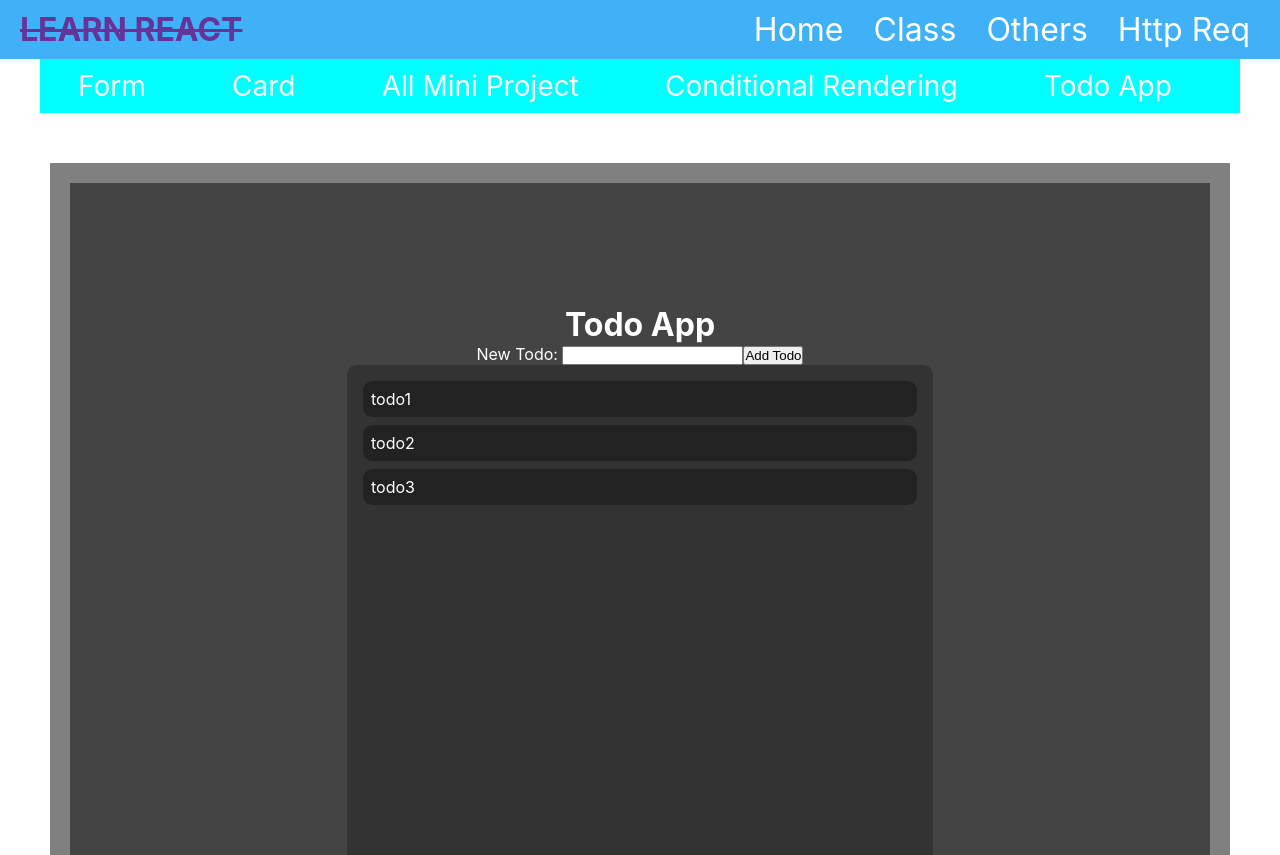
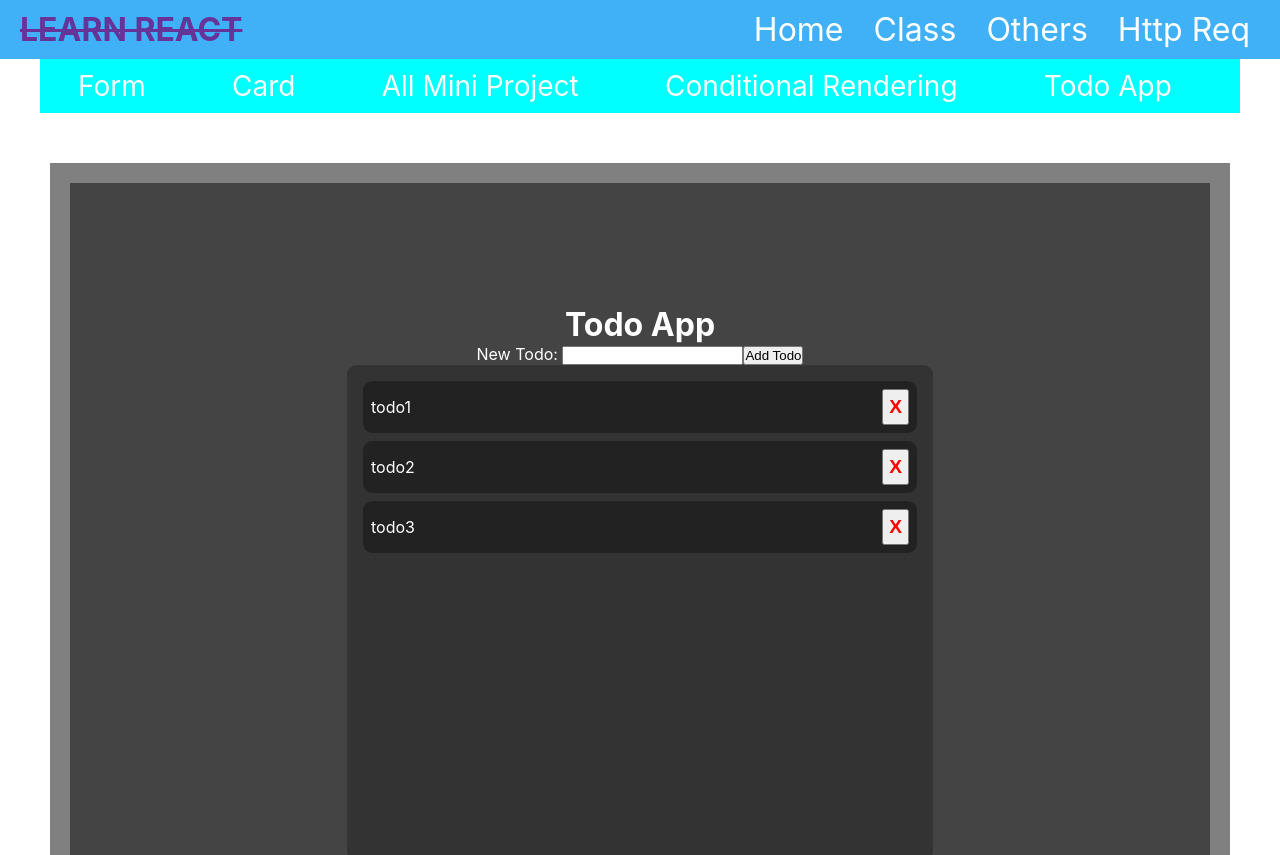
Before and after one commit to khaled39ab/React-With-LWS, a React (Create React App) app: page /todo in a window 1280 px wide. Shown: the top 855 px of the page. Built offline with nearby package versions, Linux system fonts and the light colour scheme.

Commit message:
style complete

```diff
--- a/src/page/todoApp/Todo.css
+++ b/src/page/todoApp/Todo.css
@@ -12,8 +12,10 @@
     background-color: #111;
 }
 
-.btn{
+.delete-btn{
     cursor: pointer;
     color: red;
-
+    padding: 5px;
+    font-weight: 600;
+    font-size: 1.2rem;
 }
--- a/src/page/todoApp/Todo.js
+++ b/src/page/todoApp/Todo.js
@@ -4,7 +4,12 @@ import './Todo.css'
 const Todo = (props) => {
     return (
         <article className='todo'>
-            {props.todo}
+            <div>
+                {props.todo}
+            </div>
+            <div>
+                <button className='delete-btn'>X</button>
+            </div>
         </article>
     )
 }
```
